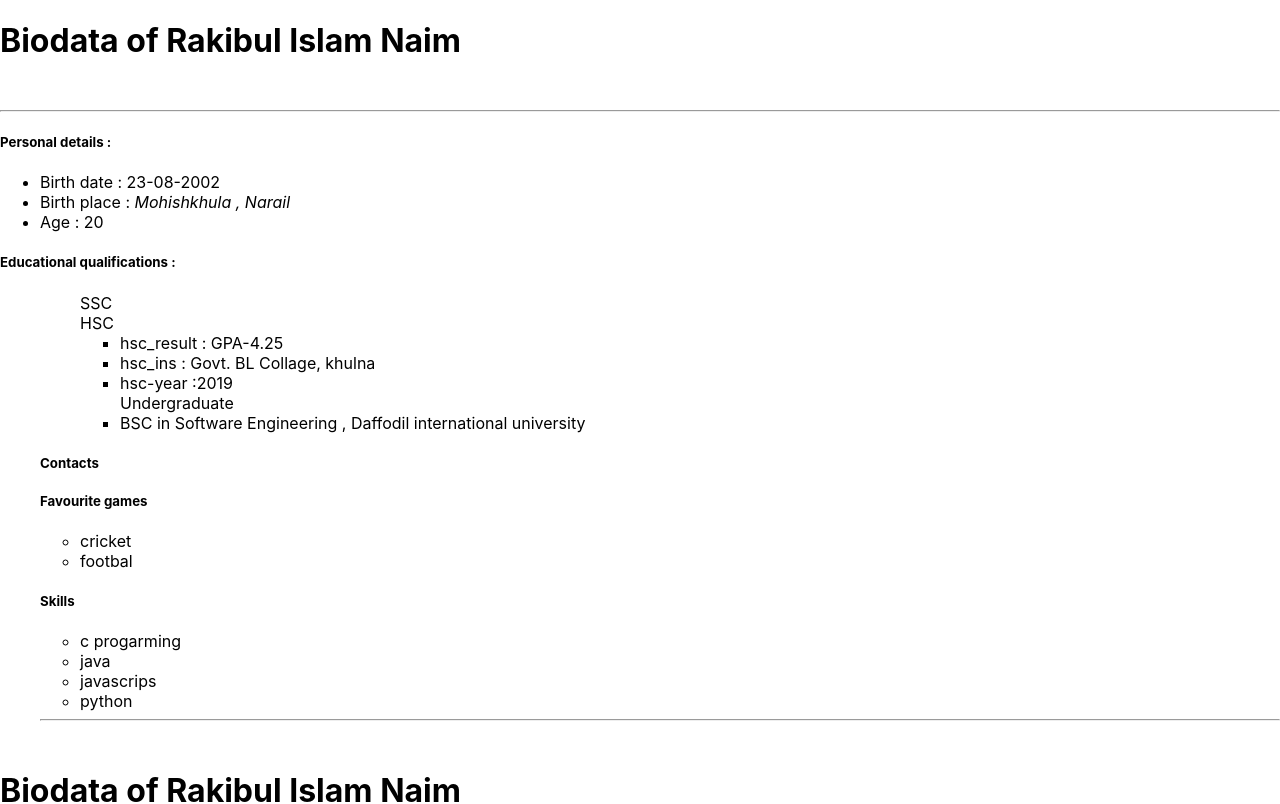
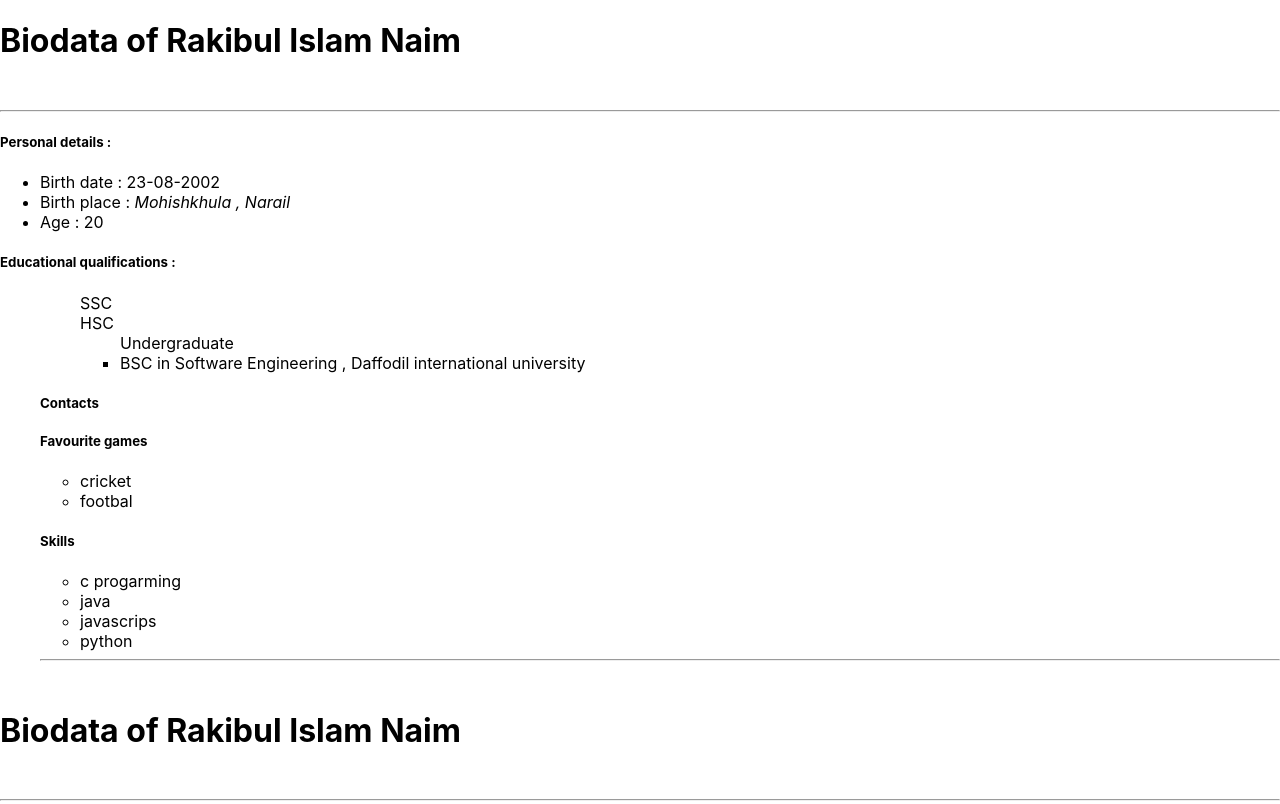
Before and after one commit to 549naim/new-react, a React (Create React App) app: page / in a window 1280 px wide. Shown: the top 804 px of the page. Built offline with nearby package versions, Linux system fonts and the light colour scheme.

Commit message:
you demo messgae

```diff
--- a/src/App.js
+++ b/src/App.js
@@ -32,8 +32,6 @@ function App() {
         university="BSC in Software Engineering ,
         Daffodil international university"
         // game={["footabl","cricket","batminton","hokky"]}
-
-      >
         subContact={<Subcontact
           personal_info={[
               "hsc_result : GPA-4.25",
@@ -42,7 +40,9 @@ function App() {
           ]}
 
       />}
-      </Comp1>
+      />
+
+
 
 
       <Button />
--- a/src/components/Comp1.jsx
+++ b/src/components/Comp1.jsx
@@ -24,14 +24,14 @@ function Comp1(props) {
                 </ul>
                 <ul>HSC
 
-                    <Subcontact
+                    {/* <Subcontact
                         personal_info={[
                             "hsc_result : GPA-4.25",
                             "hsc_ins : Govt. BL Collage, khulna",
                             "hsc-year :2019",
                         ]}
 
-                    />
+                    /> */}
                     <ul />
                     <ul>Undergraduate
                         <li>
```
Lines whose indentation alone changed are shown as unchanged.
